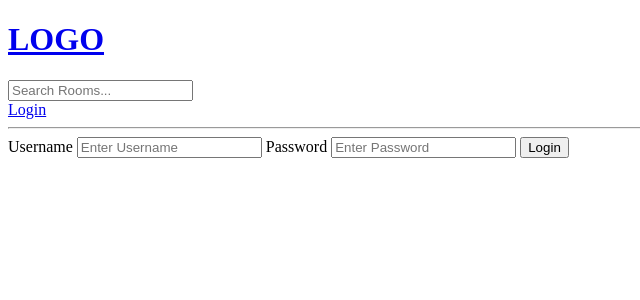
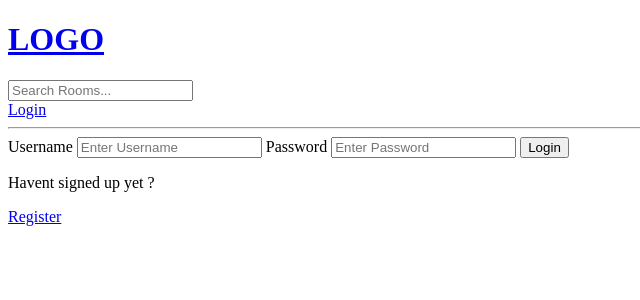
Before and after one commit to AkramExp/chat-room, a Django app: page /login/ in a window 1280 px wide. Shown: the top 300 px of the page, without its empty margins (0-640 px from the left). Run offline with Django 4.2, Linux system fonts and the light colour scheme.

Commit message:
Add register functionality

```diff
--- a/base/templates/base/login_register.html
+++ b/base/templates/base/login_register.html
@@ -1,6 +1,8 @@
 {% extends 'main.html' %}
 
 {% block content %}
+
+{% if page == 'login' %}
 <div>
     <form method="POST" action="">
         {% csrf_token %}
@@ -10,5 +12,22 @@
         <input type="password" name="password" placeholder="Enter Password">
         <input type="submit" value="Login">
     </form>
+    <p>Havent signed up yet ?</p>
+    <a href="{% url 'register' %}">Register</a>
 </div>
+
+{% else %}
+
+<div>
+    <form method="POST" action="">
+        {% csrf_token %}
+        {{form.as_p}}
+        <input type="submit" value="Register">
+    </form>
+    <p>Already signed up ?</p>
+    <a href="{% url 'login' %}">Login</a>
+</div>
+
+{% endif %}
+
 {% endblock content %}
--- a/base/urls.py
+++ b/base/urls.py
@@ -3,6 +3,7 @@ from . import views
 
 urlpatterns = [
     path('login/', views.loginPage, name='login'),
+    path('register/', views.registerPage, name='register'),
     path('logout/', views.logoutUser, name='logout'),
     path('', views.home, name='home'),
     path('room/<str:pk>/', views.room, name='room'),
--- a/base/views.py
+++ b/base/views.py
@@ -7,14 +7,16 @@ from .forms import RoomForm
 from django.contrib.auth.models import User
 from django.contrib import messages
 from django.contrib.auth import login, logout, authenticate
+from django.contrib.auth.forms import UserCreationForm
 
 
 def loginPage(request):
+    page = 'login'
     if request.user.is_authenticated:
         return redirect('home')
 
     if request.method == 'POST':
-        username = request.POST.get('username')
+        username = request.POST.get('username').lower()
         password = request.POST.get('password')
 
         try:
@@ -30,13 +32,30 @@ def loginPage(request):
         else:
             messages.error(request, 'username or password does not exist')
 
-    context = {}
+    context = {'page': page}
     return render(request, 'base/login_register.html', context)
 
 
 def logoutUser(request):
     logout(request)
     return redirect('home')
+
+
+def registerPage(request):
+    form = UserCreationForm()
+
+    if request.method == 'POST':
+        form = UserCreationForm(request.POST)
+        if form.is_valid():
+            user = form.save(commit=False)
+            user.username = user.username.lower()
+            user.save()
+            login(request, user)
+            return redirect('home')
+        else:
+            messages.error(request, 'An error occurred during registration')
+
+    return render(request, 'base/login_register.html', {'form': form})
 
 
 def home(request):
```
